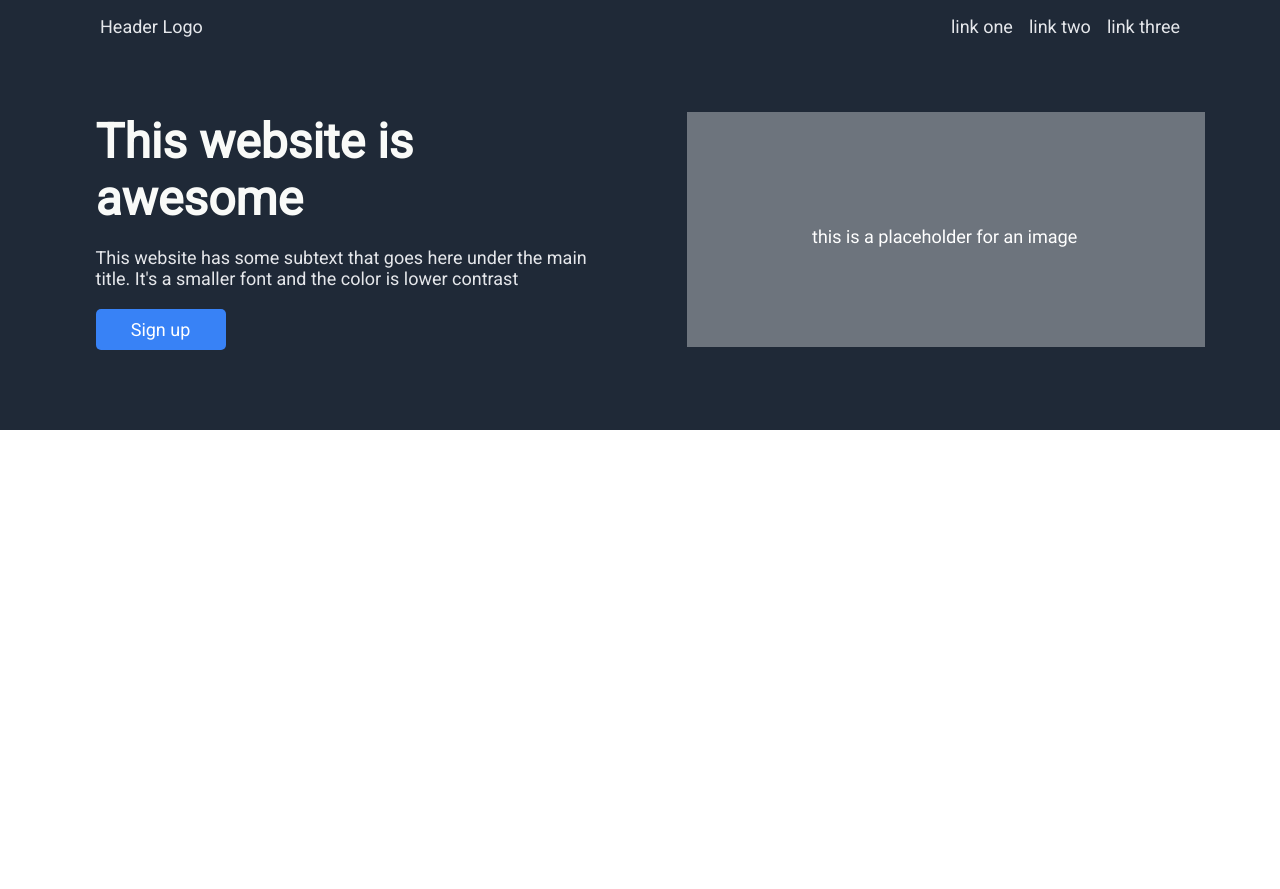
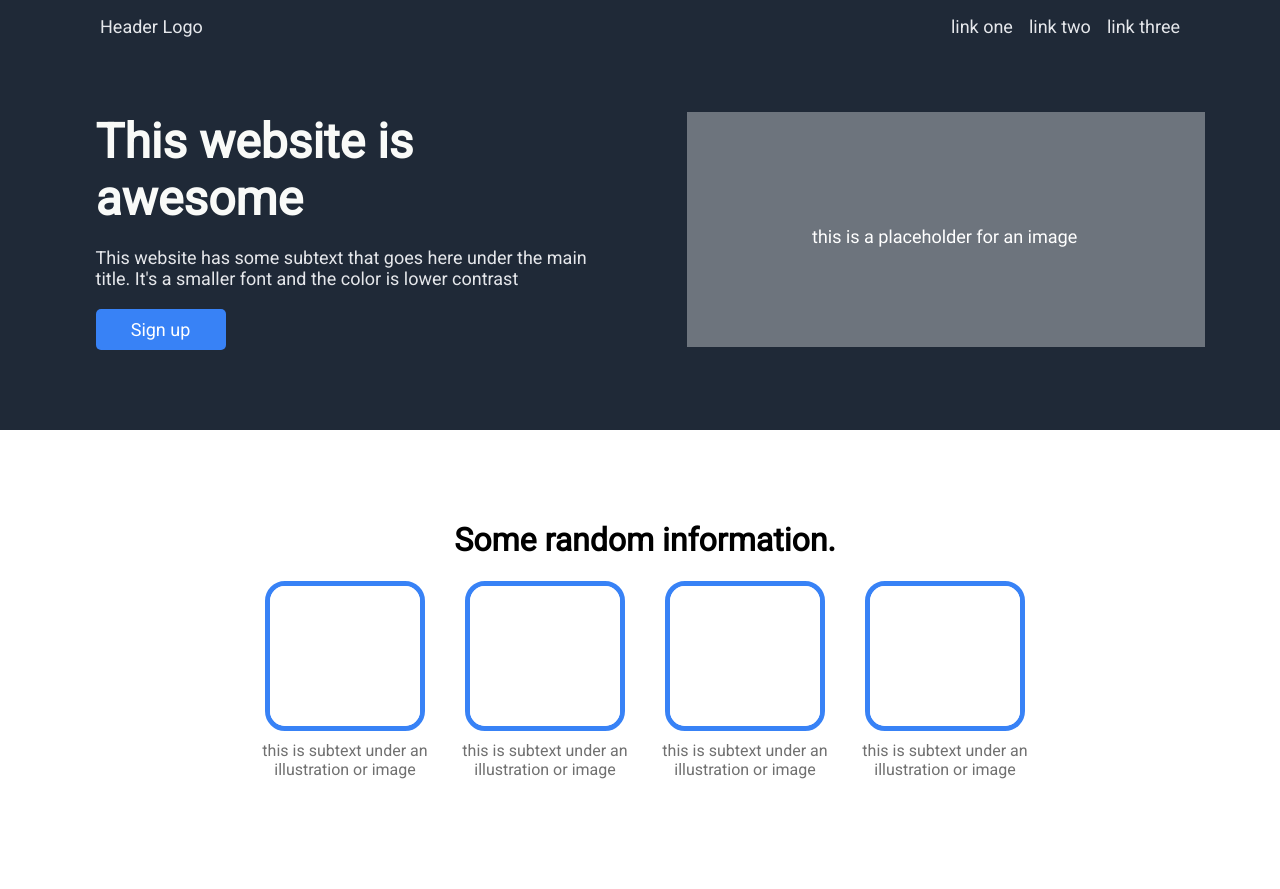
Before and after one commit to HarshalSankanna/landing-page, a plain HTML site: page code/index.html in a window 1280 px wide. Before the commit the page ends 800 px from the top, so only its background shows below. Drawn offline with Linux system fonts and the light colour scheme.

Commit message:
Complete the info-section

```diff
--- a/code/index.html
+++ b/code/index.html
@@ -28,7 +28,32 @@
           <button>Sign up</button>
         </div>
         <div class="placeholder-img">
-          <img src="../assets/placeholder-image.png" alt="placeholder-image" />
+          <img
+            class="placeholder"
+            src="../assets/placeholder-image.png"
+            alt="placeholder-image"
+          />
+        </div>
+      </div>
+    </div>
+    <div class="info-section">
+      <h1>Some random information.</h1>
+      <div class="images">
+        <div class="image">
+          <img class="blank" src="../assets/white square.PNG" alt="image" />
+          <p>this is subtext under an illustration or image</p>
+        </div>
+        <div class="image">
+          <img class="blank" src="../assets/white square.PNG" alt="image" />
+          <p>this is subtext under an illustration or image</p>
+        </div>
+        <div class="image">
+          <img class="blank" src="../assets/white square.PNG" alt="image" />
+          <p>this is subtext under an illustration or image</p>
+        </div>
+        <div class="image">
+          <img class="blank" src="../assets/white square.PNG" alt="image" />
+          <p>this is subtext under an illustration or image</p>
         </div>
       </div>
     </div>
--- a/code/style.css
+++ b/code/style.css
@@ -62,7 +62,7 @@ p{
     flex: 1;
 }
 
-img{
+.placeholder{
     max-width: 1000px;
     min-width: 300px;
     width: 100%;
@@ -83,3 +83,35 @@ img{
 a{
     text-decoration: none;
  }
+
+.info-section{
+    padding: 70px 100px 100px 110px;
+    text-align: center;
+}
+
+.images{
+    display: flex;
+    flex-direction: row;
+    justify-content: center;
+    align-items: center;
+    flex-wrap: wrap;
+}
+
+.image{
+    display: flex;
+    justify-content: center;
+    max-width: 200px;
+    margin-bottom: 10px;
+    flex-wrap: wrap;
+    text-align: center;
+    color: rgb(112, 112, 112);
+}
+
+.blank{
+    border-radius: 20px;
+    margin-bottom: 10px;
+    border: 5px solid;
+    border-color: #3882F6;
+    max-width: 150px;
+    height: auto;
+}
```
Also changed, not shown: assets/white square.PNG (added).
